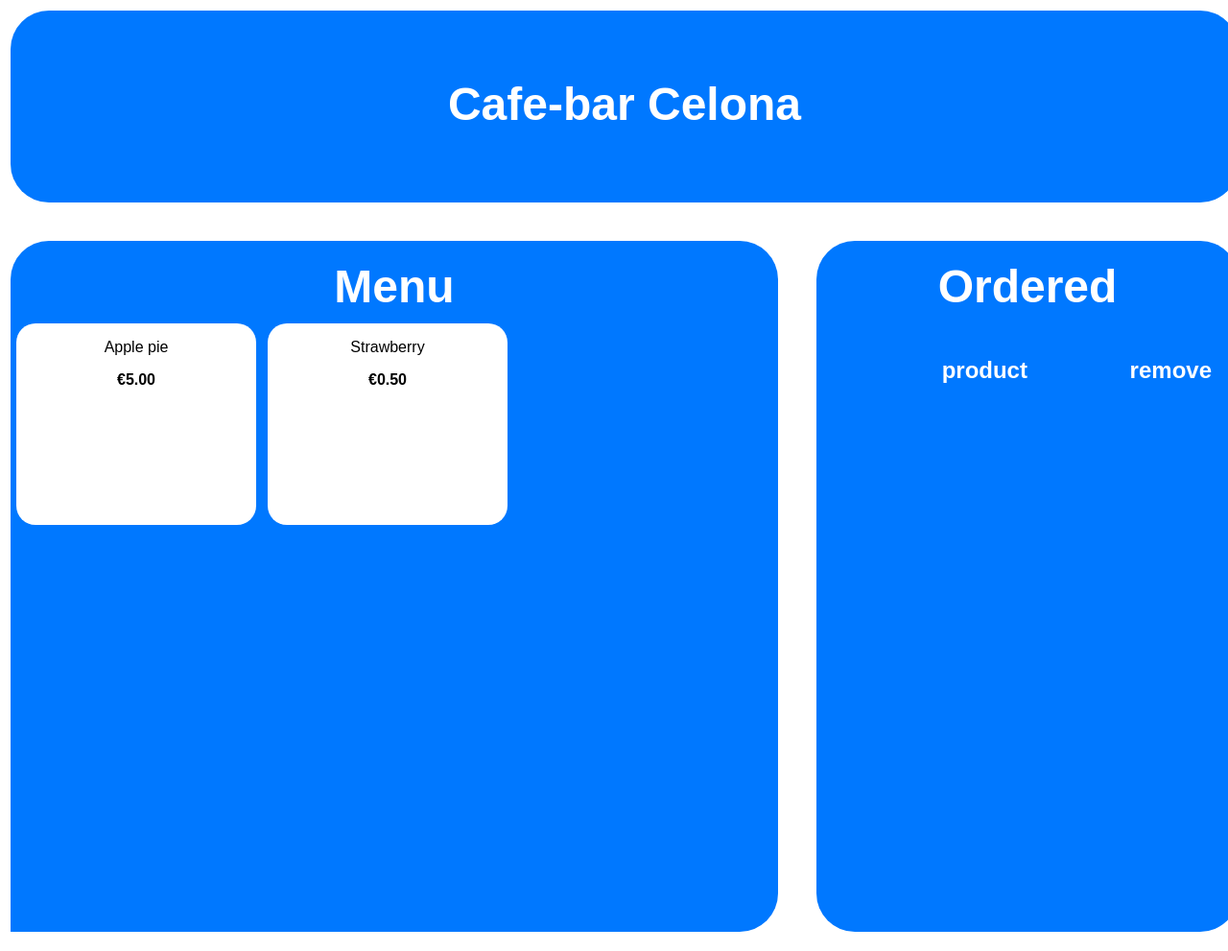
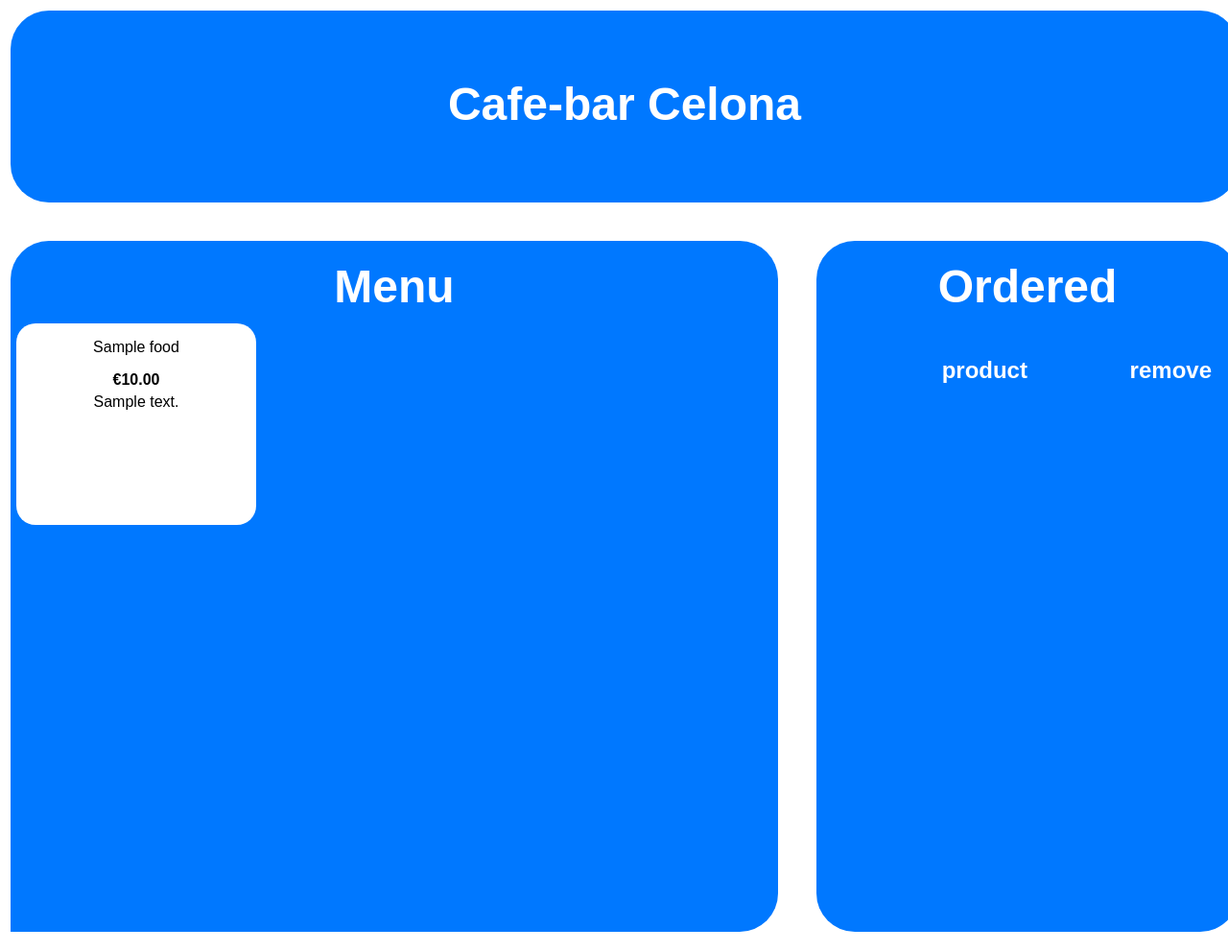
Before and after one commit to PietPtr/FinalProject, a Django app: template backend/restaurant/templates/waiter.html in a window 1280 px wide. Shown: the whole page at 96% size. Run offline with Django 3.2, Linux system fonts and the light colour scheme; the template is opened without the code that fills it: values that come from a table or form of the project are taken from there, others are empty; tables that the repository leaves empty hold one stand-in row (values such as "Sample post"); lists and menus that the app fills with data are empty.

Commit message:
Waiter-Screen now displays Food

```diff
--- a/backend/restaurant/templates/waiter.html
+++ b/backend/restaurant/templates/waiter.html
@@ -2,8 +2,6 @@
 <html>
 <head>
     <link rel="stylesheet" type="text/css" href="stylesheet.css">
-<script type="text/javascript" src="javascript.js"></script>
-</header>
     <title>Waiter</title>
 </head>
 <body>
@@ -24,24 +22,17 @@
         </table>
     </div>
     <div class="product">
-    <div class="item" onclick="moveItem('Apple pie');" style="cursor: pointer;">
-      <p id="Applepie"></p>
-      <b>&#x20AC;</b><b id="ApplepiePrice"></b>
+        {% if foods %}
+            {% for food in foods %}
+                <div class="item" onclick="moveItem('{{ food.name }}');" style="cursor: pointer;">
+                    <p id="{{ food.name }}">{{ food.name }}</p>
+                    <b>&#x20AC;</b><b id="{{ food.name }}Price">{{ food.price }}</b>
+                    <p style="margin: 5px;">{{ food.descr }}</p>
                 </div>
-    <div class="item" onclick="moveItem('Strawberry')" style="cursor: pointer;">
-      <p id="Strawberry"></p>
-      <b>&#x20AC;</b><b id="StrawberryPrice"></b>
+            {% endfor %}
+        {% endif %}
     </div>
 </div>
-</div>
-
-
-<script> //all elements that need to be added to Menu
-document.getElementById("Applepie").innerHTML = "Apple pie";
-document.getElementById("ApplepiePrice").innerHTML = 5.00.toFixed(2);
-document.getElementById("Strawberry").innerHTML = "Strawberry";
-document.getElementById("StrawberryPrice").innerHTML = 0.50.toFixed(2);
-</script>
 
 <script>//by clicking, move menu item to order list
 function moveItem(productname) {
```
Also changed, not shown: backend/restaurant/models.py (+6 -5 lines), backend/restaurant/templates/stylesheet.css (+13 -8 lines), backend/restaurant/views.py (+20 -8 lines), backend/restaurant/migrations/0001_initial.py (added), backend/restaurant/migrations/__init__.py (added), 1 other file. Lines whose indentation alone changed are shown as unchanged.
